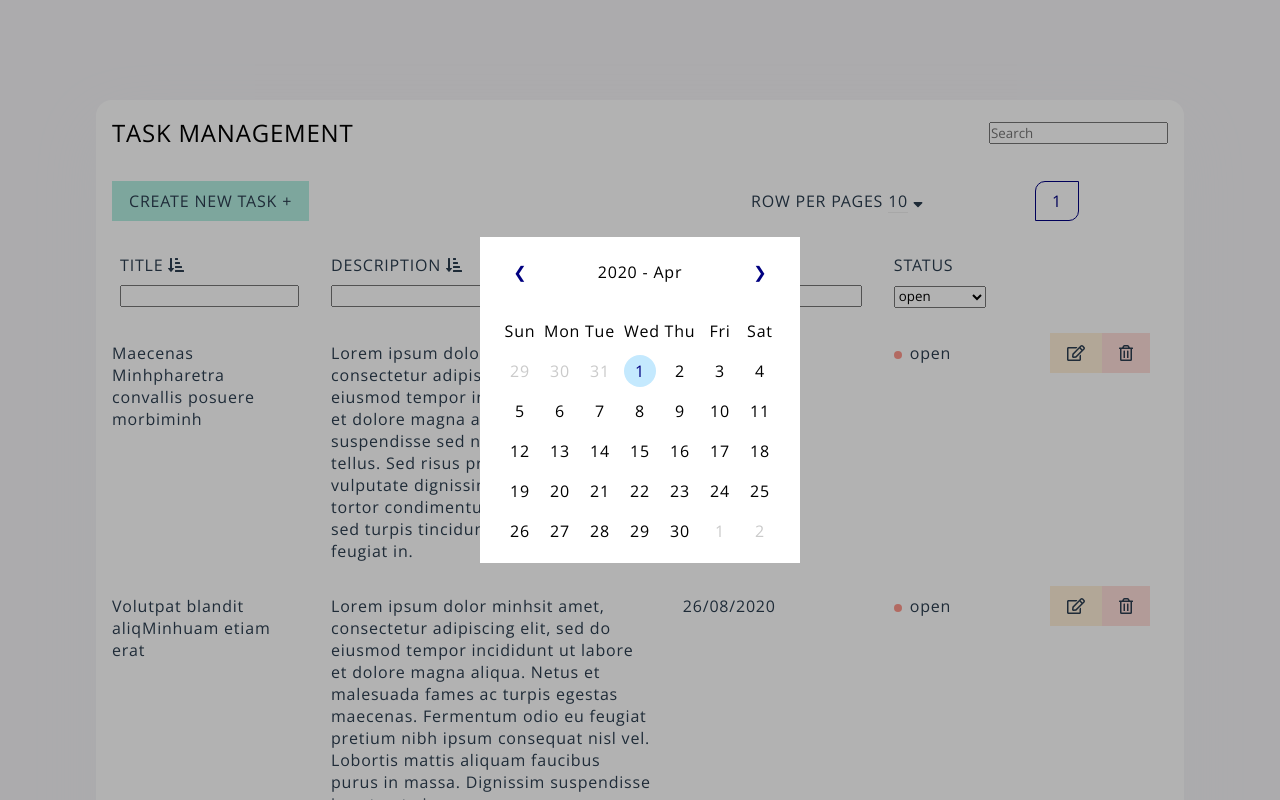
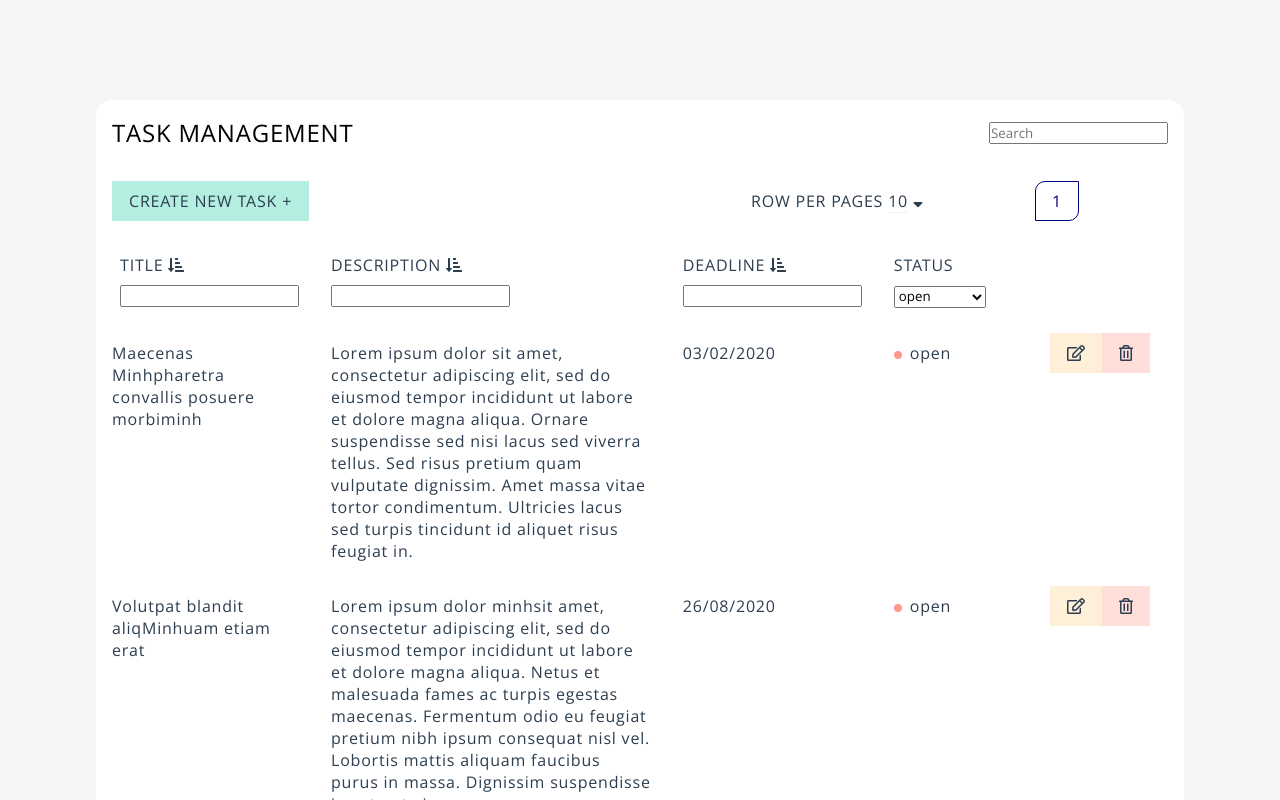
Before and after one commit to tonyminh95/todo-list-vuejs, a Vue app: page /#/ in a window 1280 px wide. Shown: the top 800 px of the page. Built offline with nearby package versions, Linux system fonts and the light colour scheme.

Commit message:
fix some bug

```diff
--- a/src/components/TaskCreate.vue
+++ b/src/components/TaskCreate.vue
@@ -13,7 +13,7 @@
             </div>
             <div class="form__row">
                 <label>deadline</label>
-                <input type="text" class="form__input">
+                <date-picker/>
                 <!-- <vue-datepicker :format="'dd/MM/yyyy'"></vue-datepicker> -->
             </div>
             <div class="form__row">
@@ -32,13 +32,15 @@
 <script>
 import Modal from '@/components/bases/BaseModal'
 import StatusToggleButton from '@/components/StatusToggleButton'
+import DatePicker from '@/components/bases/BaseDateTimePicker'
 
 export default {
     name: 'TaskCreate',
 
     components: {
         Modal,
-        StatusToggleButton
+        StatusToggleButton,
+        DatePicker
     }
 }
 </script>
--- a/src/components/bases/BaseDateTimePicker.vue
+++ b/src/components/bases/BaseDateTimePicker.vue
@@ -1,6 +1,10 @@
 <template>
     <div class="datetime">
-        <div class="datetime__content">
+        <div class="datetime__input" @click="popupState = true">
+            {{ formattedDate }}
+        </div>
+
+        <div v-if="popupState" class="datetime__content">
             <div class="datetime__content__controller">
                 <button class="btn-icon" @click="previous">&#10094;</button>
                 <span
@@ -23,7 +27,7 @@
                     class="datetime__content__calendar--item"
                     :class="{
                         'datetime__content__calendar--item--primary-date': indexOfFirstDateOfCurrentMonth < index && index <= indexOfLastDateOfCurrentMonth,
-                        'datetime__content__calendar--item--active-date': index == indexOfCurrentDate && currentMonth == currentDate.getMonth(),
+                        'datetime__content__calendar--item--active-date': index == indexOfCurrentDate && currentMonth == currentDate.getMonth() && currentYear == currentDate.getFullYear(),
                         'datetime__content__calendar--item--date': index != indexOfCurrentDate
                     }"
                     @click="changeCurrentDate(index - 1)"
@@ -53,12 +57,17 @@
                     {{ startYear + index - 1 }}
                 </div>
             </div>
+
+            <div class="datetime__content__actions">
+                <button class="btn-outline-cancel u-margin-right-2" @click="popupStatus = false">cancel</button>
+                <button class="btn-select">select</button>
+            </div>
         </div>
     </div>
 </template>
 
 <script>
-import { transformMonthToWord } from '@/utils/datetime-picker'
+import { transformMonthToWord, formattedDate } from '@/utils'
 
 export default {
     name: 'BaseDateTimePicker',
@@ -93,6 +102,7 @@ export default {
             return `${this.currentYear} - ${transformMonthToWord(indexOfMonth)}`
         },
 
+        // date picker
         indexOfFirstDateOfCurrentMonth () {
             const firstDateOfCurrentMonth = new Date(this.currentYear, this.currentMonth, 1)
 
@@ -117,6 +127,10 @@ export default {
             return this.currentDate.getDate() + this.indexOfFirstDateOfCurrentMonth
         },
 
+        formattedDate () {
+            return formattedDate(this.chosenDate)
+        },
+
         // controller
         pickerTitle () {
             return this[this.pickerActions[this.pickerType]]
@@ -136,6 +150,7 @@ export default {
 
             // date picker
             daysOfWeek: ['Sun', 'Mon', 'Tue', 'Wed', 'Thu', 'Fri', 'Sat'],
+            chosenDate: new Date(),
 
             // controller
             pickerType: 0,
@@ -143,7 +158,9 @@ export default {
                 0: 'transformCurrentMonthToWord',
                 1: 'currentYear',
                 2: 'yearTitle'
-            }
+            },
+
+            popupState: false
         }
     },
 
@@ -172,9 +189,13 @@ export default {
             this.currentDate = this.renderDateItem(index)
             this.monthState = 0
             this.yearState = 0
+        },
 
-            console.log(this.currentDate)
-        },
+        // select () {
+        //     this.currentDate = this.chosenDate
+        //     this.monthState = 0
+        //     this.yearState = 0
+        // },
 
         // controller
         changePickerType () {
--- a/src/pages/TaskPage.vue
+++ b/src/pages/TaskPage.vue
@@ -59,8 +59,6 @@
         <task-create v-if="createModal" @createTask="createTask"/>
 
         <task-delete v-if="deleteModal" @deleteTask="deleteTask"/>
-
-        <date-time-picker />
     </div>
 </template>
 
@@ -70,16 +68,13 @@
 import TaskCreate from '@/components/TaskCreate'
 import TaskDelete from '@/components/TaskDelete'
 
-import DateTimePicker from '@/components/bases/BaseDateTimePicker'
-
     export default {
         name: 'TaskPage',
 
         components: {
             Datatable,
             TaskCreate,
-            TaskDelete,
-            DateTimePicker
+            TaskDelete
         },
 
         computed: {
--- a/src/styles/abstracts/_variables.scss
+++ b/src/styles/abstracts/_variables.scss
@@ -87,9 +87,13 @@ $button-theme-colors: (
     'delete-hover': darken($color-red, 15%),
     'delete-active': lighten($color-red, 15%),
 
+    'select': $color-blue,
+    'select-hover': darken($color-blue, 15%),
+    'select-active': lighten($color-blue, 15%),
+
     'cancel': $color-gray-dark-2,
     'cancel-hover': $color-gray-dark-2,
-    'cancel-active': $color-gray,
+    'cancel-active': $color-gray
 );
 
 // Dimensions
--- a/src/styles/components/_button.scss
+++ b/src/styles/components/_button.scss
@@ -44,6 +44,10 @@ button {
 
 .btn-delete {
     @include btn(delete);
+}
+
+.btn-select {
+    @include btn(select);
 }
 
 .btn-outline-cancel {
--- a/src/styles/components/_datetime-picker.scss
+++ b/src/styles/components/_datetime-picker.scss
@@ -1,12 +1,18 @@
 .datetime {
-    position: fixed;
-    top: 0;
-    left: 0;
-    width: 100%;
-    height: 100%;
-    background-color: rgba($color-black, 0.3);
+    &__input {
+        padding: 8px 16px;
+        border: 1px solid $color-gray-dark-2;
+        width: 100px;
+        background: url(assets/svg/sort-down.svg) no-repeat;
+        background-position: right 16px top 50%;
+        background-size: 8px;
+        cursor: pointer;
+    }
 
     &__content {
+        -webkit-box-shadow: 0 0.5rem 4rem rgba($color-black, 0.3);
+        -moz-box-shadow: 0 0.5rem 4rem rgba($color-black, 0.3);
+        box-shadow: 0 0.5rem 4rem rgba($color-black, 0.3);
         position: absolute;
         top: 50%;
         left: 50%;
@@ -86,7 +92,7 @@
 
         &__year {
             display: grid;
-            grid-template-columns: 88px 88px 88px ;
+            grid-template-columns: 88px 88px 88px;
             grid-gap: 4px;
 
             &--item {
@@ -99,5 +105,10 @@
                 }
             }
         }
+
+        &__actions {
+            margin-top: 16px;
+            text-align: right;
+        }
     }
 }
--- a/src/utils/datetime-picker.js
+++ /dev/null
@@ -1,7 +0,0 @@
-const monthToWords = ['Jan', 'Feb', 'Mar', 'Apr', 'May', 'Jun', 'Jul', 'Aug', 'Sep', 'Oct', 'Nov', 'Dec']
-
-const transformMonthToWord = (month) => monthToWords[month]
-
-export {
-    transformMonthToWord
-}
--- a/src/utils/index.js
+++ b/src/utils/index.js
@@ -1,15 +1,20 @@
 // const countObjectProperties = object => typeof object === 'object' ? Object.keys(object).length : 0
+
+// const status = status => (status == 1) ? 'open' : (status == 2) ? 'inprogress' : (status == 3) ? 'closed' : 'none'
+
+// date
+const monthToWords = ['Jan', 'Feb', 'Mar', 'Apr', 'May', 'Jun', 'Jul', 'Aug', 'Sep', 'Oct', 'Nov', 'Dec']
+
+const transformMonthToWord = (month) => monthToWords[month]
 
 const appendLeadingZeroes = n => n <= 9 ? '0' + n : n
 
 const formattedDate = date => appendLeadingZeroes(date.getDate()) + '/' + appendLeadingZeroes(date.getMonth() + 1) + '/' + date.getFullYear()
 
-// const status = status => (status == 1) ? 'open' : (status == 2) ? 'inprogress' : (status == 3) ? 'closed' : 'none'
-
-
 export {
     // countObjectProperties,
-    formattedDate,
 
     // status
+    transformMonthToWord,
+    formattedDate
 }
```
